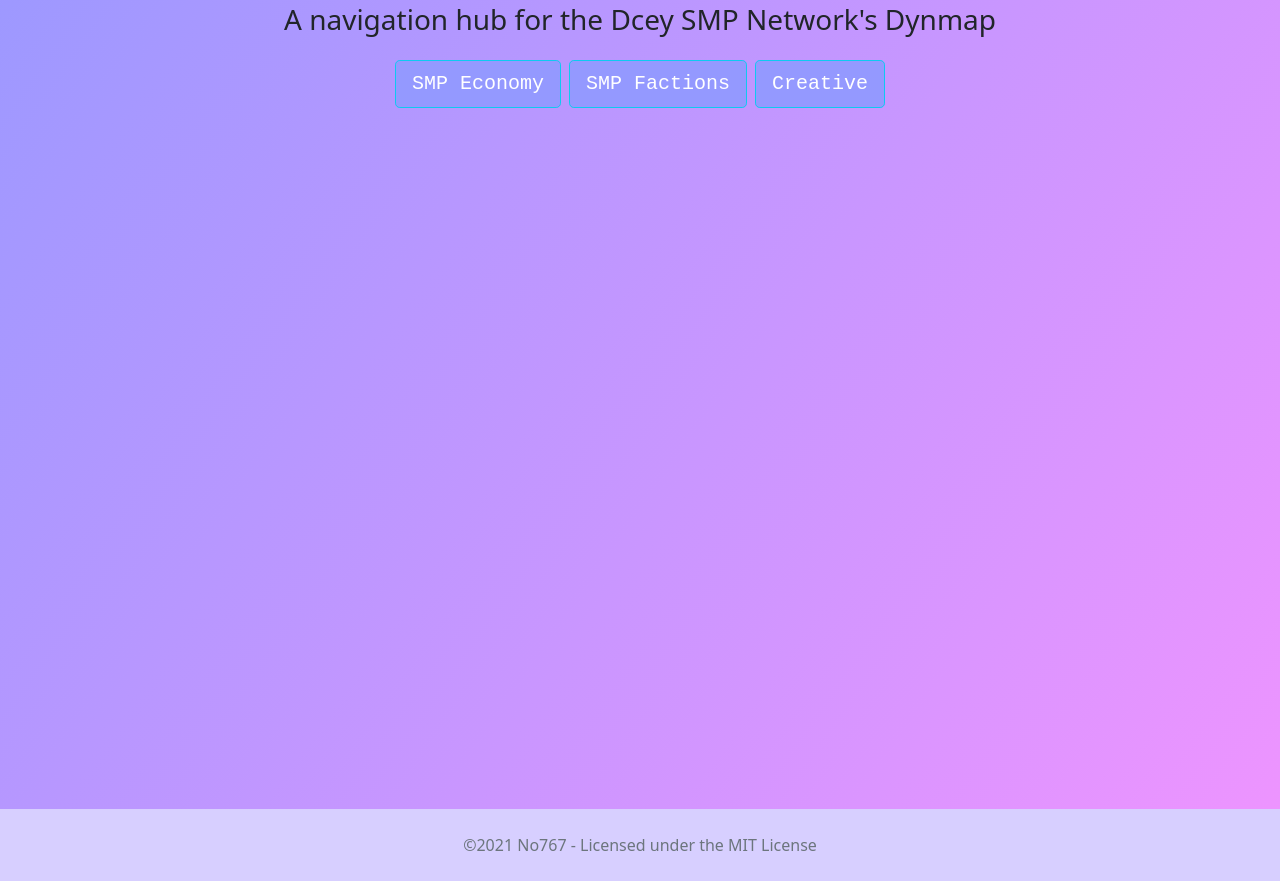
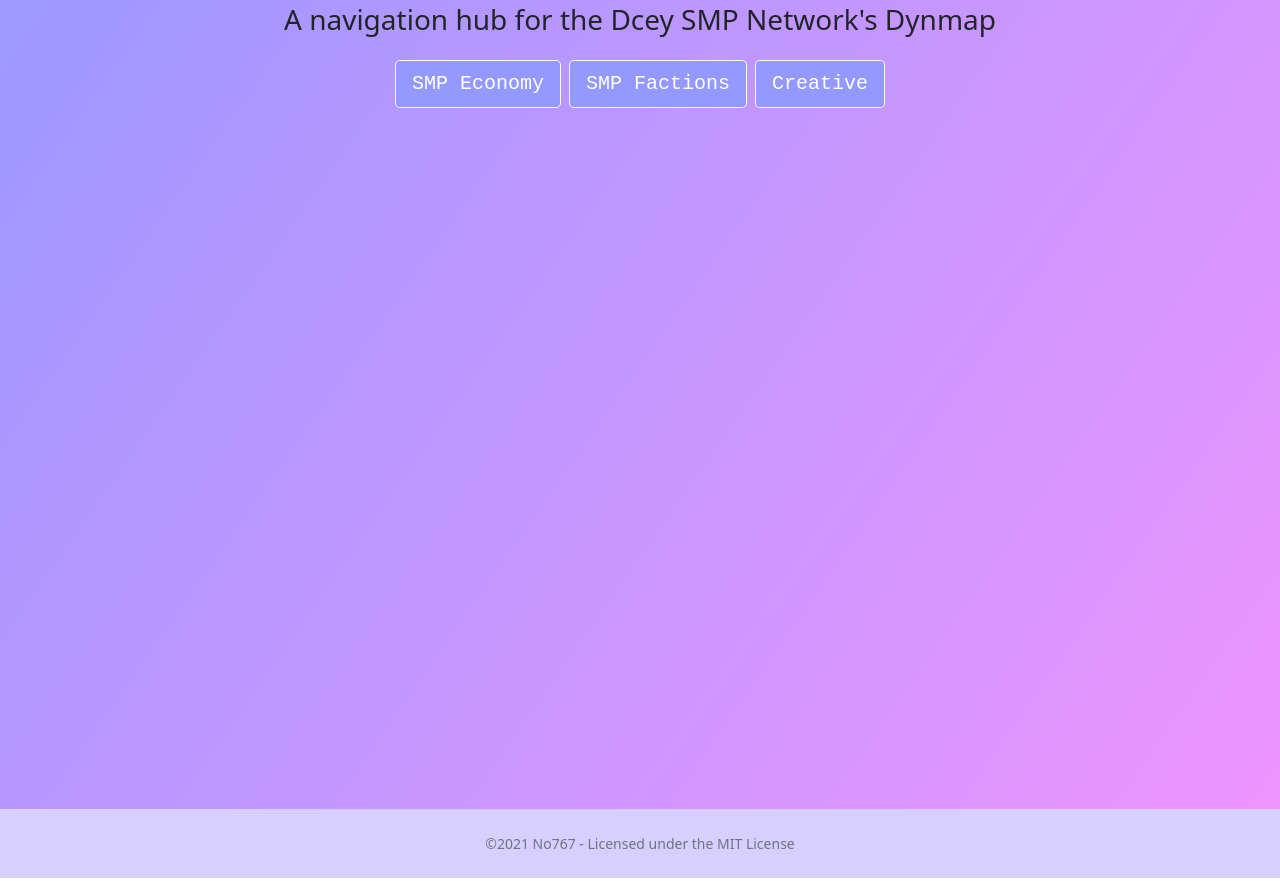
Before and after one commit to No767/Dcey-SMP-Hub, a website: page hub/hub.html in a window 1280 px wide. Shown: the part 401-1282 px from the top of the page. Drawn offline with nearby package versions, Linux system fonts and the light colour scheme.

Commit message:
readjust button background and outline

```diff
--- /dev/null
+++ b/hub/css/bootstrap.sass
@@ -0,0 +1 @@
+/*for later use*/
--- a/hub/hub.html
+++ b/hub/hub.html
@@ -54,9 +54,9 @@
     <div class="col-lg-6 mx-auto">
       <p class="lead mb-4"></p>
       <div class="d-grid gap-2 d-sm-flex justify-content-sm-center">
-      <a href="https://maps.dcey.net/smp-economy" role="button" class="btn btn-outline-info button-background button-color btn-lg" aria-pressed="true" class="buttonpos" class="text-center">SMP Economy</a>
-      <a href="https://maps.dcey.net/factions" role="button" class="btn btn-outline-info button-background button-color btn-lg" aria-pressed="true" class="buttonpos" class="text-center">SMP Factions</a>
-      <a href="https://maps.dcey.net/creative" role="button" class="btn btn-outline-info button-background button-color btn-lg" aria-pressed="true" class="buttonpos"class="text-center">Creative</a>
+      <a href="https://maps.dcey.net/smp-economy" role="button" class="btn btn-outline-light button-background button-color btn-lg" aria-pressed="true" class="buttonpos" class="text-center">SMP Economy</a>
+      <a href="https://maps.dcey.net/factions" role="button" class="btn btn-outline-light button-background button-color btn-lg" aria-pressed="true" class="buttonpos" class="text-center">SMP Factions</a>
+      <a href="https://maps.dcey.net/creative" role="button" class="btn btn-outline-light button-background button-color btn-lg" aria-pressed="true" class="buttonpos"class="text-center">Creative</a>
       </div>
     </div>
     </div>
@@ -64,9 +64,10 @@
 </div>
 </div>
 </body>
+<!--Footer for this website-->
 <footer>
   <nav class="navbar navbar-expand-md navbar-dark justify-content-center" style="background-color: #d7cfff;">
-    <p class="pt-3 text-muted text-center">©2021 No767 - Licensed under the MIT License</p>
+    <p class="pt-3 text-muted text-center font-size">©2021 No767 - Licensed under the MIT License</p>
   </nav>
 </footer>
 </html>
```
Also changed, not shown: README.md, hub/css/bootstrap.css, 1 other file.
